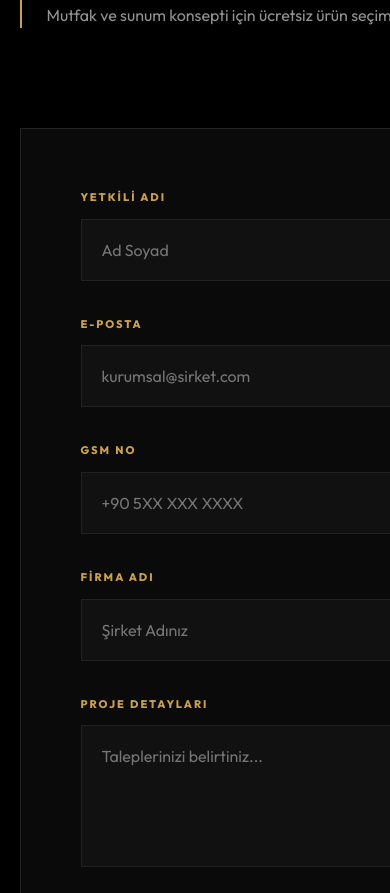
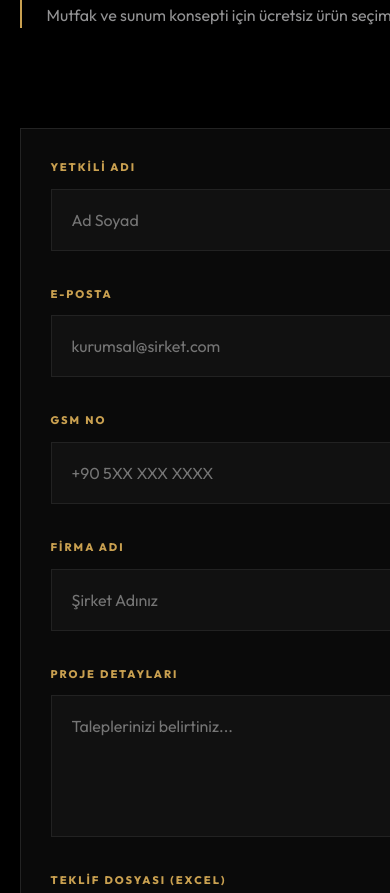
Before and after one commit to bardiabastami/oteks-, a website: page teklif-al.html in a window 390 px wide. Shown: the part 837-1730 px from the top of the page. Drawn offline with Linux system fonts and the light colour scheme.

Commit message:
fix: Reduce form padding on mobile to prevent layout issues

```diff
--- a/teklif-al.html
+++ b/teklif-al.html
@@ -150,6 +150,10 @@
             .ots-form-section {
                 padding: 40px 5%;
             }
+
+            .ots-form-box {
+                padding: 30px;
+            }
         }
     </style>
 </head>
```
